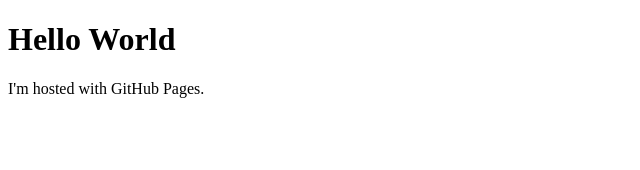
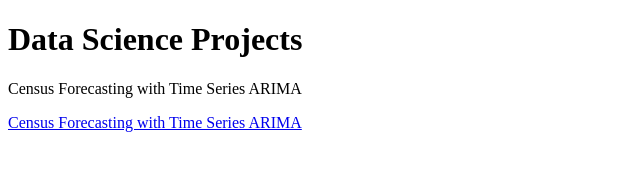
Before and after one commit to jsudarman/jsudarman.github.io, a plain HTML site: page index.html in a window 1280 px wide. Shown: the whole page, without its empty margins (0-640 px from the left). Drawn offline with Linux system fonts and the light colour scheme.

Commit message:
Update index.html

```diff
--- a/index.html
+++ b/index.html
@@ -1,7 +1,8 @@
 <!DOCTYPE html>
 <html>
 <body>
-<h1>Hello World</h1>
-<p>I'm hosted with GitHub Pages.</p>
+    <h1>Data Science Projects</h1>
+    <p>Census Forecasting with Time Series ARIMA</p>
+    <a href="OMCCensusPrediction_R_Ops.html">Census Forecasting with Time Series ARIMA</a>
 </body>
 </html>
```
